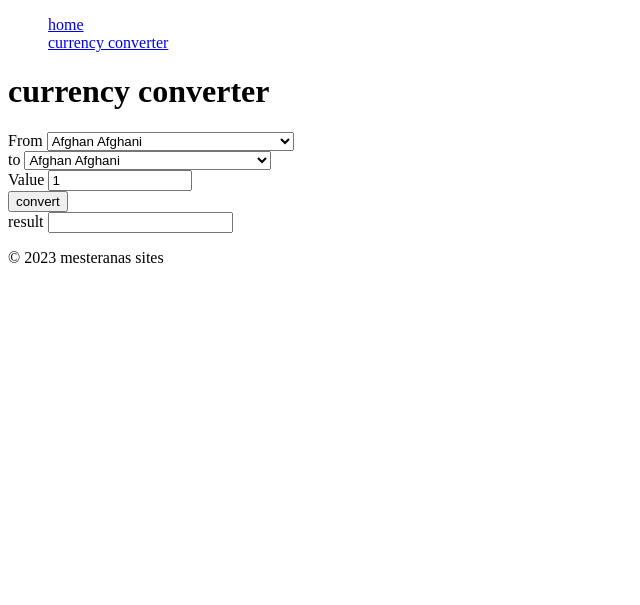
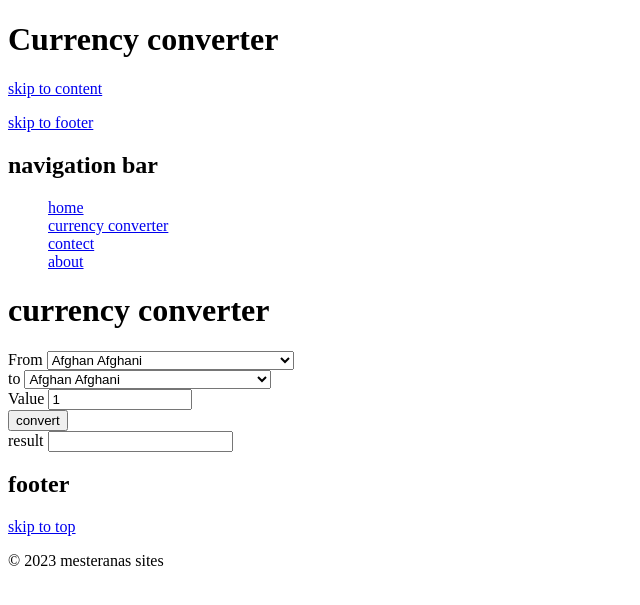
Before and after one commit to mesteranas/currency_converter_django, a Django app: page /currency/ in a window 1280 px wide. Shown: the top 605 px of the page, without its empty margins (0-640 px from the left). Run offline with Django 5.2, Linux system fonts and the light colour scheme.

Commit message:
13/12/2023

```diff
--- a/currency_converter/home/urls.py
+++ b/currency_converter/home/urls.py
@@ -3,4 +3,6 @@ from .views import *
 urlpatterns=[
     path("",home_,name="homePage"),
     path("currency/",currency,name="Currency"),
+    path("contect/",Contect,name="contect"),
+    path("about/",about,name="about"),
 ]
--- a/currency_converter/home/views.py
+++ b/currency_converter/home/views.py
@@ -9,3 +9,7 @@ def currency(r):
     if r.method=="POST":
         result=google_currency.convert(r.POST["From"],r.POST["To"],int(r.POST["Value"]))
     return render(r,"currency.html",{"currencies":google_currency.CODES.items(),"Result":str(result)})
+def Contect(r):
+    return render(r,"contect.html")
+def about(r):
+    return render(r,"about.html")
--- a/currency_converter/templates/home.html
+++ b/currency_converter/templates/home.html
@@ -1,20 +1,35 @@
 <!DOCTYPE html>
 <head>
     <title>{% block  title %}home {%endblock%} - currency converter</title>
-    <style>
-        #navBar{list-style-type: none;}
-    </style>
+<style>
+    #navBar{list-style-type: none;color: red;
+</style>
 </head>
 <body>
+    <header id="header">
+        <h1>Currency converter</h1>
+        <p><a href="#content">skip to content</a></p>
+        <p><a href="#footer">skip to footer</a></p>
+    </header>
     <nav>
+        <h2>navigation bar</h2>
         <ul id="navBar">
         <li><a href="{% url 'homePage'%}">home</a></li>
         <li><a href="{%url "Currency"%}">currency converter</a></li>
+        <li><a href="{% url "contect"%}">contect</a></li>
+        <li><a href="{%url "about"%}">about</a></li>
     </ul>
     </nav>
     {%block content%}
+    <section id="content">
     <h1>welcom</h1>
+    </section>
     {%endblock%}
+    <footer id="footer">
+        <h2>footer</h2>
+        <p><a href="#header">skip to top</a></p>
     <p>&copy; 2023 mesteranas sites</p>
+    </footer>
+    <script></script>
 </body>
 </html>
```
Also changed, not shown: currency_converter/templates/about.html (added, +8 -0 lines), currency_converter/templates/contect.html (added, +14 -0 lines).
